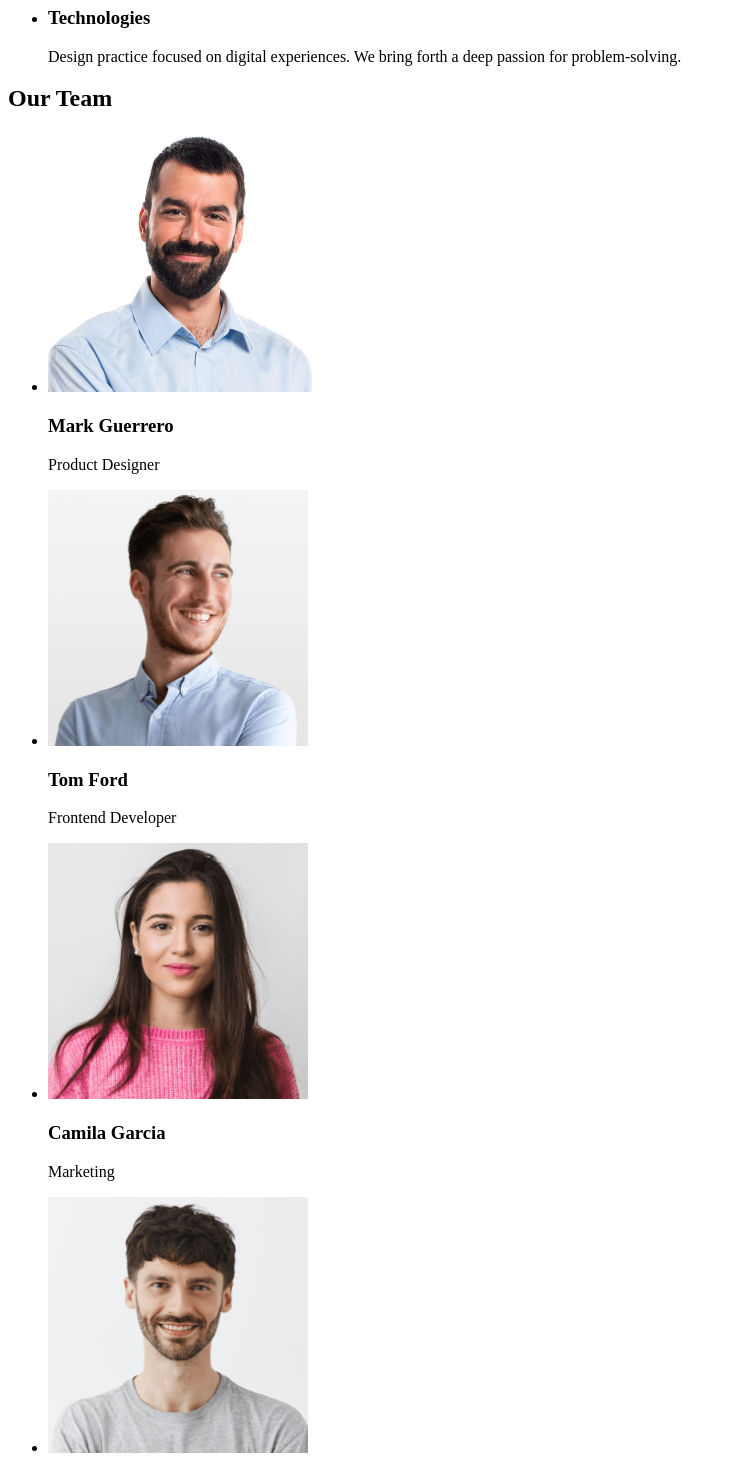
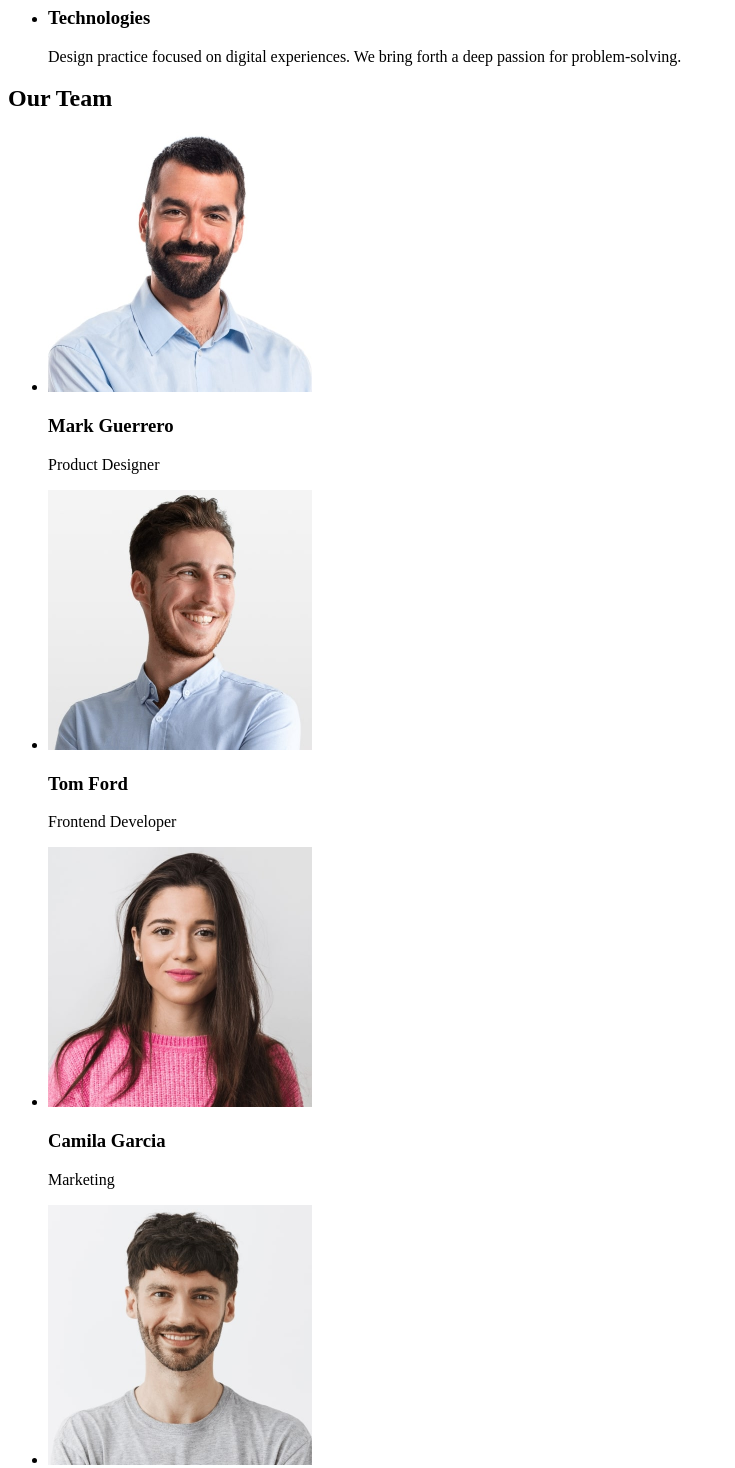
Before and after one commit to dolegovna16/goit-markup-hm01, a plain HTML site: page index.html in a window 1280 px wide. Shown: the part 480-1948 px from the top of the page, without its empty margins (0-735 px from the left). Drawn offline with Linux system fonts and the light colour scheme.

Commit message:
меін контент

```diff
--- a/index.html
+++ b/index.html
@@ -30,8 +30,8 @@
     <main>
         <section>
             <h1>Effective Solutions for Your Business</h1>
-            <button type="button">Order Serviсe</button>
-        </section>
+            <button type="button">Order Service</button>
+          </section>
         <section>
         <h2 hidden>Description</h2>
             <ul>
@@ -57,22 +57,22 @@
             <h2>Our Team</h2>
             <ul>
                 <li>
-                    <img src="images/img.png" alt="Mark Guerrero"  width="264">
+                    <img src="./images/img.jpg" alt="Mark Guerrero"  width="264">
                     <h3>Mark Guerrero</h3>
                     <p>Product Designer</p>
                   </li>
                   <li>
-                    <img src="images/img1.png" alt="Tom Ford"  width="260">
+                    <img src="./images/img1.jpg" alt="Tom Ford"  width="264">
                     <h3>Tom Ford</h3>
                     <p>Frontend Developer</p>
                   </li>
                   <li>
-                    <img src="images/img2.png" alt="Camila Garcia"  width="260">
+                    <img src="./images/img2.jpg" alt="Camila Garcia"  width="264">
                     <h3>Camila Garcia</h3>
                     <p>Marketing</p>
                   </li>
                   <li>
-                    <img src="images/img3.png" alt="Daniel Wilson"  width="260">
+                    <img src="./images/img3.jpg" alt="Daniel Wilson"  width="264">
                     <h3>Daniel Wilson</h3>
                     <p>UI Designer</p>
                   </li>
```
Also changed, not shown: images/img.jpg (added), images/img.png (deleted), images/img1.jpg (added), images/img1.png (deleted), images/img2.jpg (added), images/img2.png (deleted), images/img3.jpg (added), images/img3.png (deleted).
